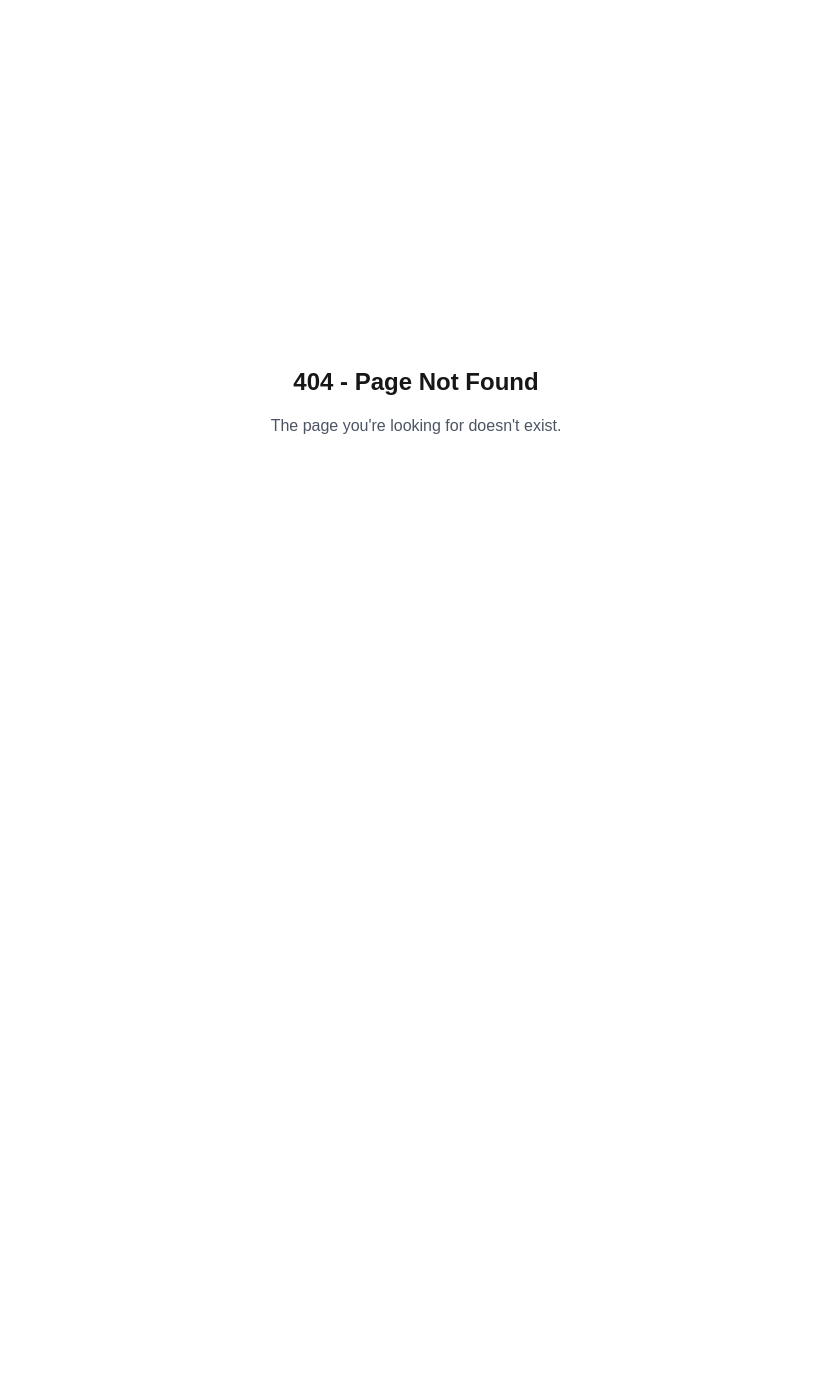
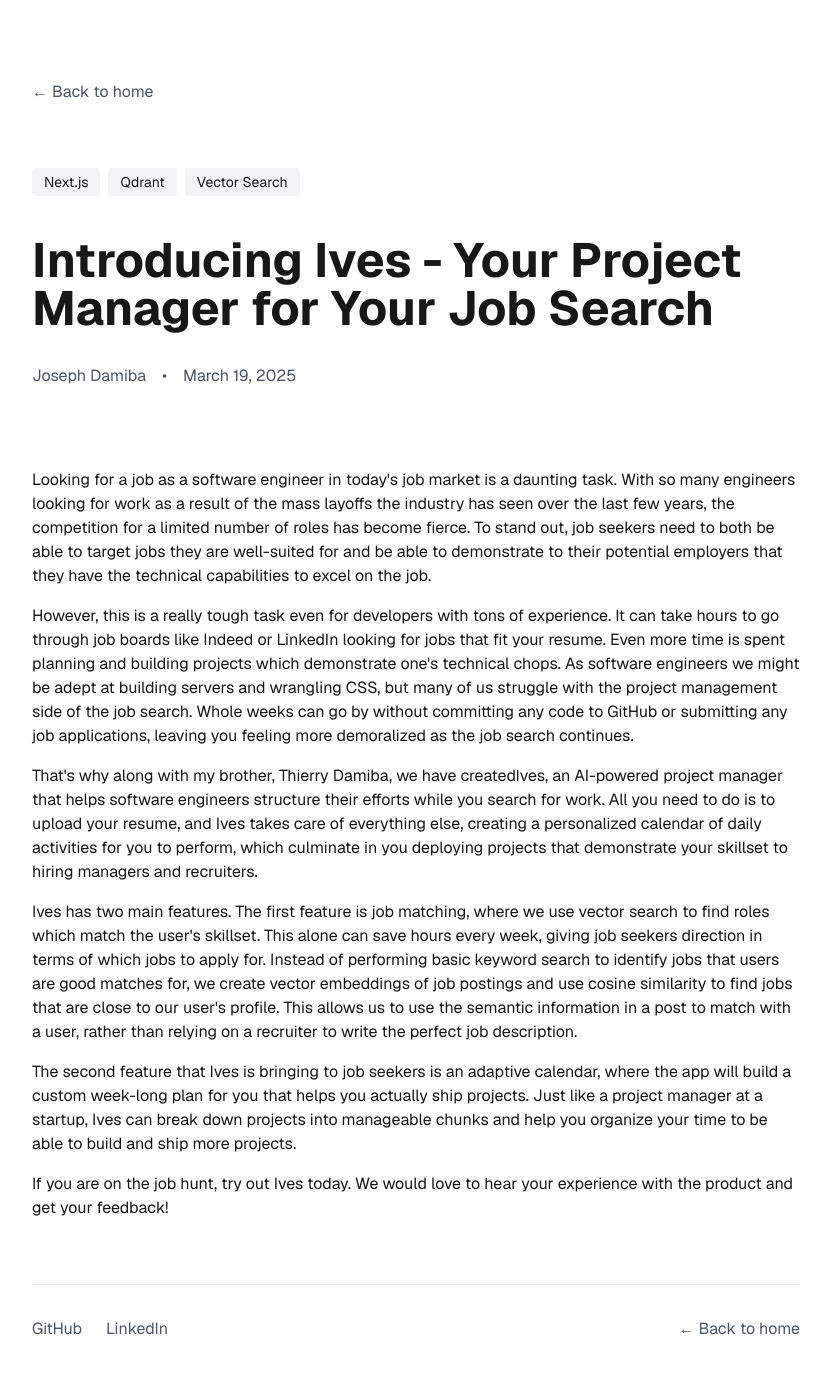
Before and after one commit to jdamiba/portfolio-current, a Next.js app: page /blog/introducing-ives in a window 1280 px wide. Before the commit this address had no page. Shown: the top 1374 px of the page, without its empty margins (224-1055 px from the left). Before the commit the page ends 800 px from the top, so only its background shows below. Built offline with nearby package versions, Linux system fonts and the light colour scheme.

Commit message:
add blog post

```diff
--- a/app/blog/implementing-vector-search-qdrant-nextjs/page.tsx
+++ b/app/blog/implementing-vector-search-qdrant-nextjs/page.tsx
@@ -53,11 +53,14 @@
 
           <section>
             <p>
-              Vector search has revolutionized how we find similar content
-              across various domains, from images to text. In this post,
-              I&apos;ll walk through implementing an image similarity search
-              application using Next.js, TensorFlow.js, and Qdrant - a powerful
-              vector database.
+              We live in very exciting times, where there are a variety of
+              powerful free tools that allow us to create applications that
+              would have been impossible just a few years ago. To take just one
+              example, the introduction of vector databases has revolutionized
+              how we find similar content across various domains, from images to
+              text. In this post, I&apos;ll walk through implementing an image
+              similarity search application using Next.js, TensorFlow.js, and
+              Qdrant - a powerful vector database.
             </p>
 
             <h2>What We Are Building</h2>
--- /dev/null
+++ b/app/blog/introducing-ives/page.tsx
@@ -0,0 +1,152 @@
+"use client";
+
+import Link from "next/link";
+
+export default function BlogPost() {
+  return (
+    <div className="min-h-screen p-8 sm:p-20 font-[family-name:var(--font-geist-sans)]">
+      <main className="max-w-3xl mx-auto">
+        <nav className="mb-16">
+          <Link
+            href="/"
+            className="text-gray-600 dark:text-gray-300 hover:text-gray-900 dark:hover:text-white"
+          >
+            ← Back to home
+          </Link>
+        </nav>
+
+        <article
+          className="prose dark:prose-invert lg:prose-lg max-w-none
+          prose-h1:!text-4xl prose-h1:!sm:text-5xl
+          prose-h2:!text-3xl prose-h2:!sm:text-4xl
+          prose-h3:!text-2xl prose-h3:!sm:text-3xl
+          prose-h2:!mt-12 prose-h3:!mt-8
+          prose-p:!text-gray-800 dark:prose-p:!text-gray-200
+          prose-li:!text-gray-800 dark:prose-li:!text-gray-200
+          prose-pre:!p-0
+          prose-pre:!bg-transparent dark:prose-pre:!bg-transparent
+          prose-pre:!border-0
+          prose-code:!text-gray-800 dark:prose-code:!text-gray-200"
+        >
+          <header className="mb-16 not-prose">
+            <div className="flex gap-2 mb-6">
+              <span className="text-sm bg-gray-100 dark:bg-gray-800 px-3 py-1 rounded">
+                Next.js
+              </span>
+              <span className="text-sm bg-gray-100 dark:bg-gray-800 px-3 py-1 rounded">
+                Qdrant
+              </span>
+              <span className="text-sm bg-gray-100 dark:bg-gray-800 px-3 py-1 rounded">
+                Vector Search
+              </span>
+            </div>
+            <h1 className="text-4xl sm:text-5xl font-bold mb-4">
+              Introducing Ives - Your Project Manager for Your Job Search
+            </h1>
+            <div className="flex items-center gap-4 text-gray-600 dark:text-gray-300">
+              <p>Joseph Damiba</p>
+              <span>•</span>
+              <time>March 19, 2025</time>
+            </div>
+          </header>
+
+          <section>
+            <p>
+              Looking for a job as a software engineer in today&apos;s job
+              market is a daunting task. With so many engineers looking for work
+              as a result of the mass layoffs the industry has seen over the
+              last few years, the competition for a limited number of roles has
+              become fierce. To stand out, job seekers need to both be able to
+              target jobs they are well-suited for and be able to demonstrate to
+              their potential employers that they have the technical
+              capabilities to excel on the job.
+            </p>
+
+            <p>
+              However, this is a really tough task even for developers with tons
+              of experience. It can take hours to go through job boards like
+              Indeed or LinkedIn looking for jobs that fit your resume. Even
+              more time is spent planning and building projects which
+              demonstrate one&apos;s technical chops. As software engineers we
+              might be adept at building servers and wrangling CSS, but many of
+              us struggle with the project management side of the job search.
+              Whole weeks can go by without committing any code to GitHub or
+              submitting any job applications, leaving you feeling more
+              demoralized as the job search continues.
+            </p>
+
+            <p>
+              That&apos;s why along with my brother,{" "}
+              <a href="https://www.twitter.com/ptdamiba"></a>Thierry Damiba, we
+              have created
+              <a href="https://ives-frontend.vercel.app/">Ives</a>, an
+              AI-powered project manager that helps software engineers structure
+              their efforts while you search for work. All you need to do is to
+              upload your resume, and Ives takes care of everything else,
+              creating a personalized calendar of daily activities for you to
+              perform, which culminate in you deploying projects that
+              demonstrate your skillset to hiring managers and recruiters.{" "}
+            </p>
+
+            <p>
+              Ives has two main features. The first feature is job matching,
+              where we use vector search to find roles which match the
+              user&apos;s skillset. This alone can save hours every week, giving
+              job seekers direction in terms of which jobs to apply for. Instead
+              of performing basic keyword search to identify jobs that users are
+              good matches for, we create vector embeddings of job postings and
+              use cosine similarity to find jobs that are close to our
+              user&apos;s profile. This allows us to use the semantic
+              information in a post to match with a user, rather than relying on
+              a recruiter to write the perfect job description.
+            </p>
+
+            <p>
+              The second feature that Ives is bringing to job seekers is an
+              adaptive calendar, where the app will build a custom week-long
+              plan for you that helps you actually ship projects. Just like a
+              project manager at a startup,{" "}
+              <a href="https://ives-frontend.vercel.app/">Ives</a> can break
+              down projects into manageable chunks and help you organize your
+              time to be able to build and ship more projects.
+            </p>
+
+            <p>
+              If you are on the job hunt, try out{" "}
+              <a href="https://ives-frontend.vercel.app/">Ives</a> today. We
+              would love to hear your experience with the product and get your
+              feedback!
+            </p>
+          </section>
+        </article>
+
+        <footer className="mt-16 pt-8 border-t border-gray-200 dark:border-gray-800">
+          <div className="flex flex-col sm:flex-row sm:items-center sm:justify-between gap-4">
+            <div className="flex gap-6">
+              <Link
+                href="https://github.com/jdamiba"
+                className="text-gray-600 dark:text-gray-300 hover:text-gray-900 dark:hover:text-white"
+                target="_blank"
+              >
+                GitHub
+              </Link>
+              <Link
+                href="https://linkedin.com/in/joseph-damiba"
+                className="text-gray-600 dark:text-gray-300 hover:text-gray-900 dark:hover:text-white"
+                target="_blank"
+              >
+                LinkedIn
+              </Link>
+            </div>
+            <Link
+              href="/"
+              className="text-gray-600 dark:text-gray-300 hover:text-gray-900 dark:hover:text-white"
+            >
+              ← Back to home
+            </Link>
+          </div>
+        </footer>
+      </main>
+    </div>
+  );
+}
--- a/app/page.tsx
+++ b/app/page.tsx
@@ -139,6 +139,32 @@
               </div>
             </a>
           </div>
+          <div className="space-y-6">
+            <a
+              href="/blog/introducing-ives"
+              target="_blank"
+              rel="noopener noreferrer"
+              className="block border border-gray-200 dark:border-gray-800 rounded-lg p-6 transition-all hover:border-gray-400 dark:hover:border-gray-600 hover:shadow-lg"
+            >
+              <h4 className="text-xl font-bold mb-2">
+                Introducing Ives - Your Project Manager for Your Job Search
+              </h4>
+              <p className="text-gray-600 dark:text-gray-300 mb-4">
+                An AI powered project manager for your job search.
+              </p>
+              <div className="flex gap-2">
+                <span className="text-sm bg-gray-100 dark:bg-gray-800 px-3 py-1 rounded">
+                  AI
+                </span>
+                <span className="text-sm bg-gray-100 dark:bg-gray-800 px-3 py-1 rounded">
+                  JavaScript
+                </span>
+                <span className="text-sm bg-gray-100 dark:bg-gray-800 px-3 py-1 rounded">
+                  Tutorial
+                </span>
+              </div>
+            </a>
+          </div>
         </section>
 
         <section className="mb-16">
```
